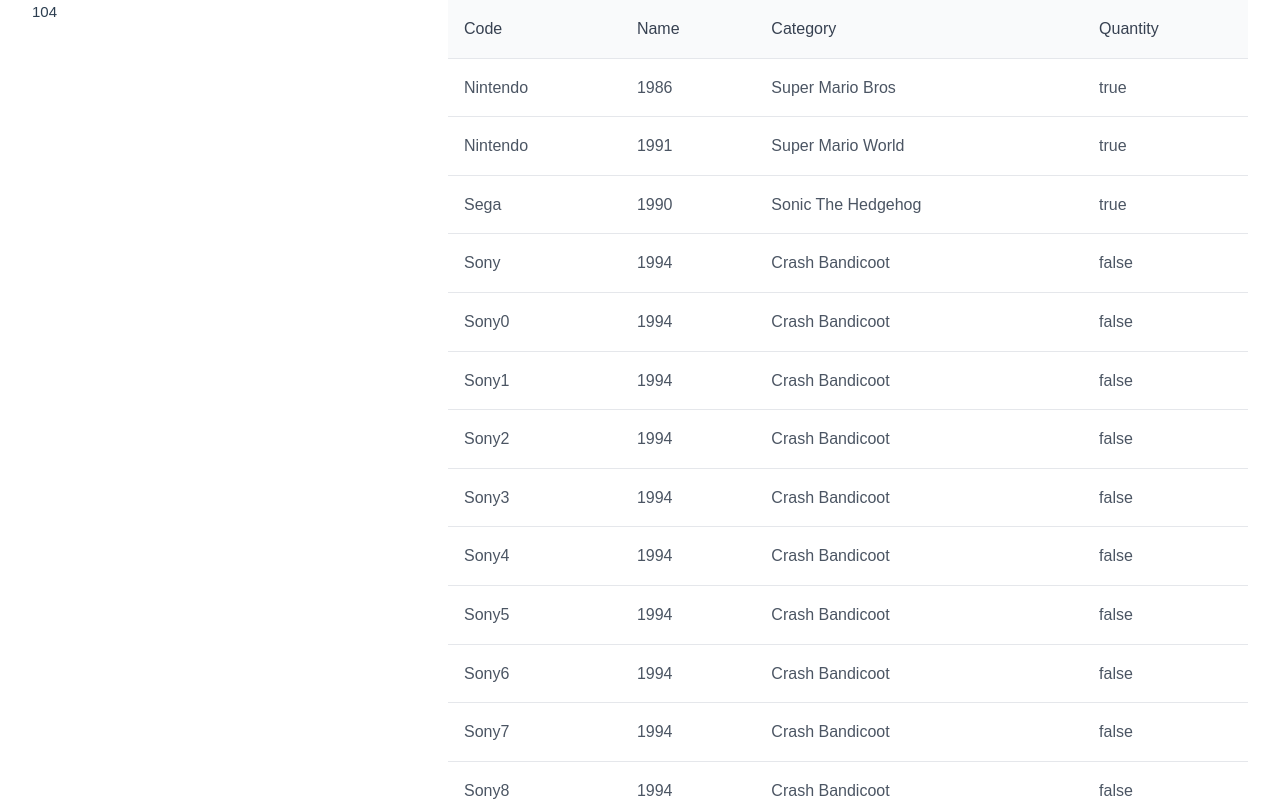
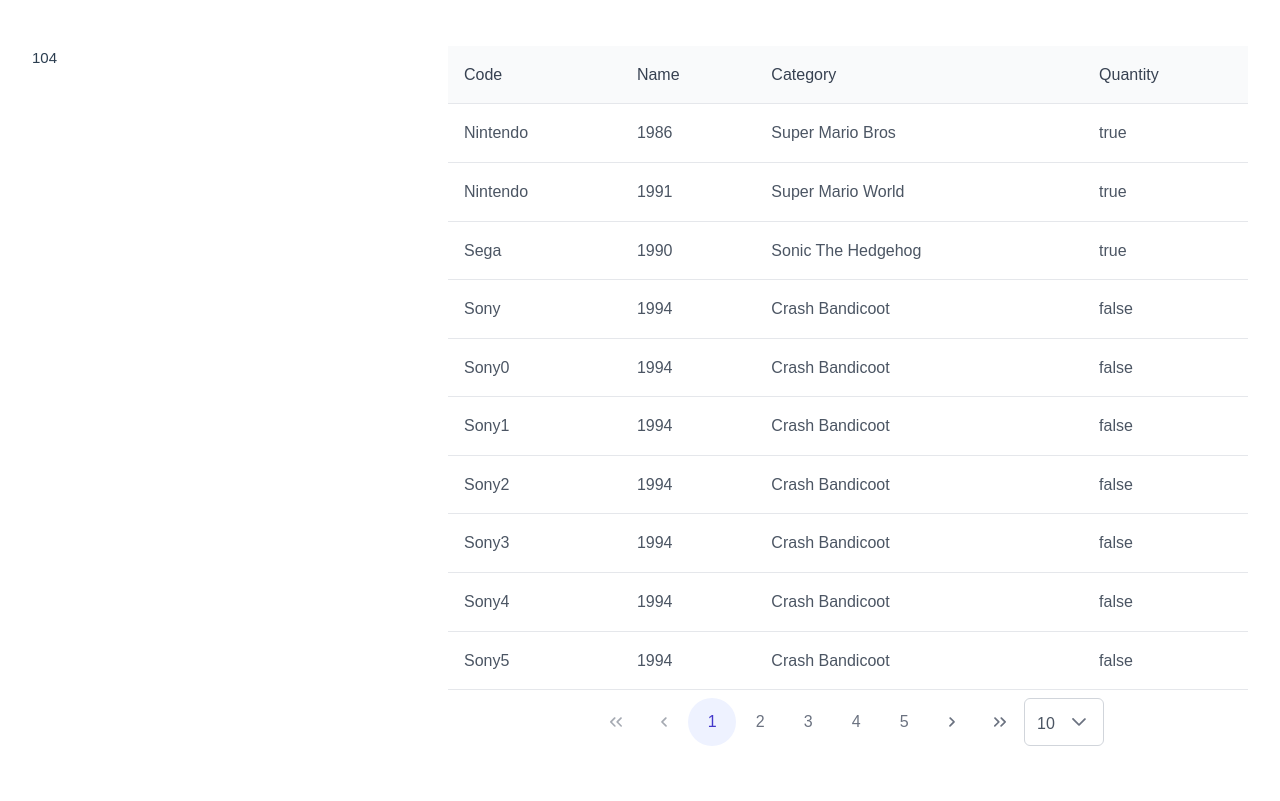
Before and after one commit to Gooddwarf42/table, a Vue app: page / in a window 1280 px wide. Shown: the top 801 px of the page. Built offline with nearby package versions, Linux system fonts and the light colour scheme; a web font is replaced by a local one.

Commit message:
implemented pagining of the list

```diff
--- a/src/App.vue
+++ b/src/App.vue
@@ -52,7 +52,7 @@
   {{ test }}
 
   <div class="card">
-    <DataTable :value="data" tableStyle="min-width: 50rem">
+    <DataTable :value="data" paginator :rows="10" :rowsPerPageOptions="[10, 20, 50]" tableStyle="min-width: 50rem">
       <Column v-for="col of columns" :key="col.field" :field="col.field" :header="col.header"></Column>
     </DataTable>
   </div>
```
